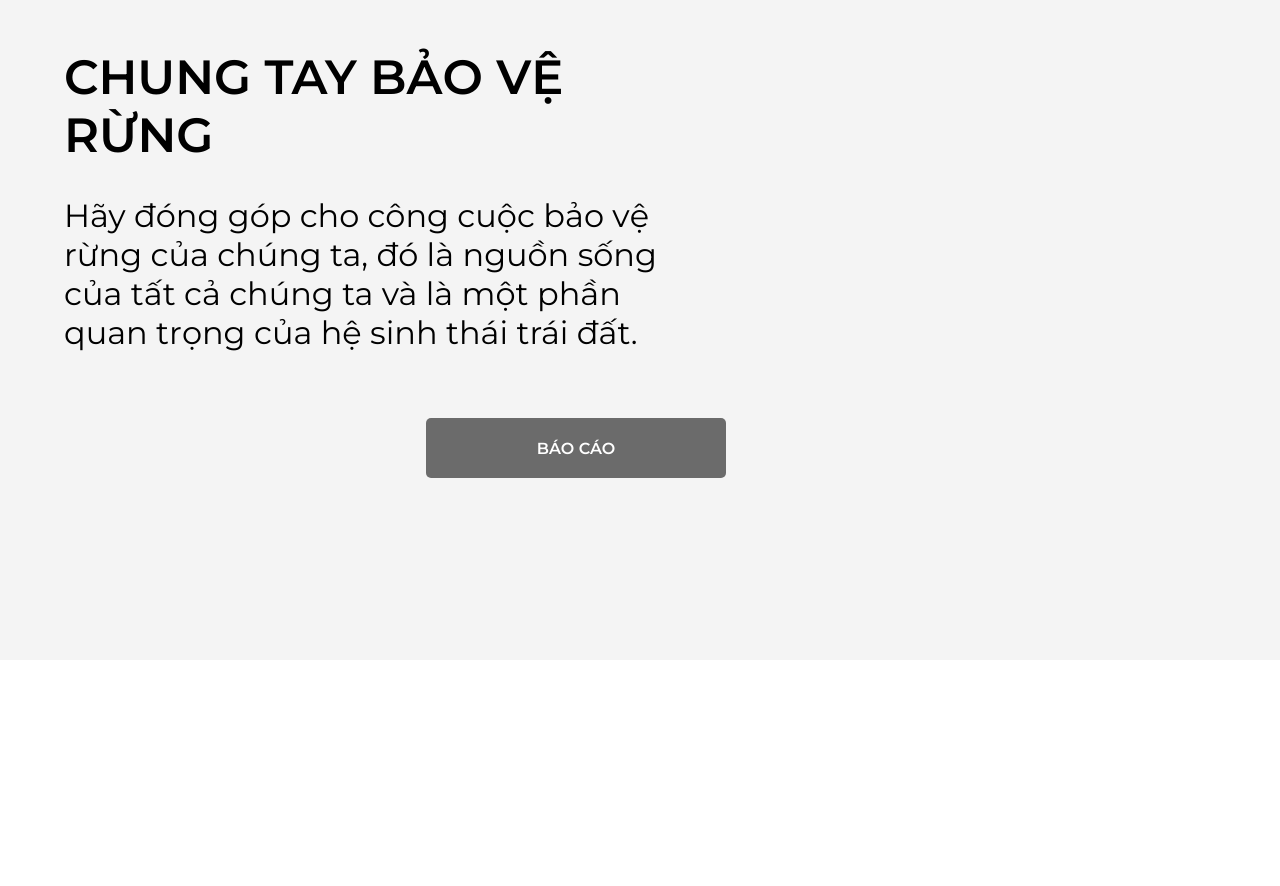
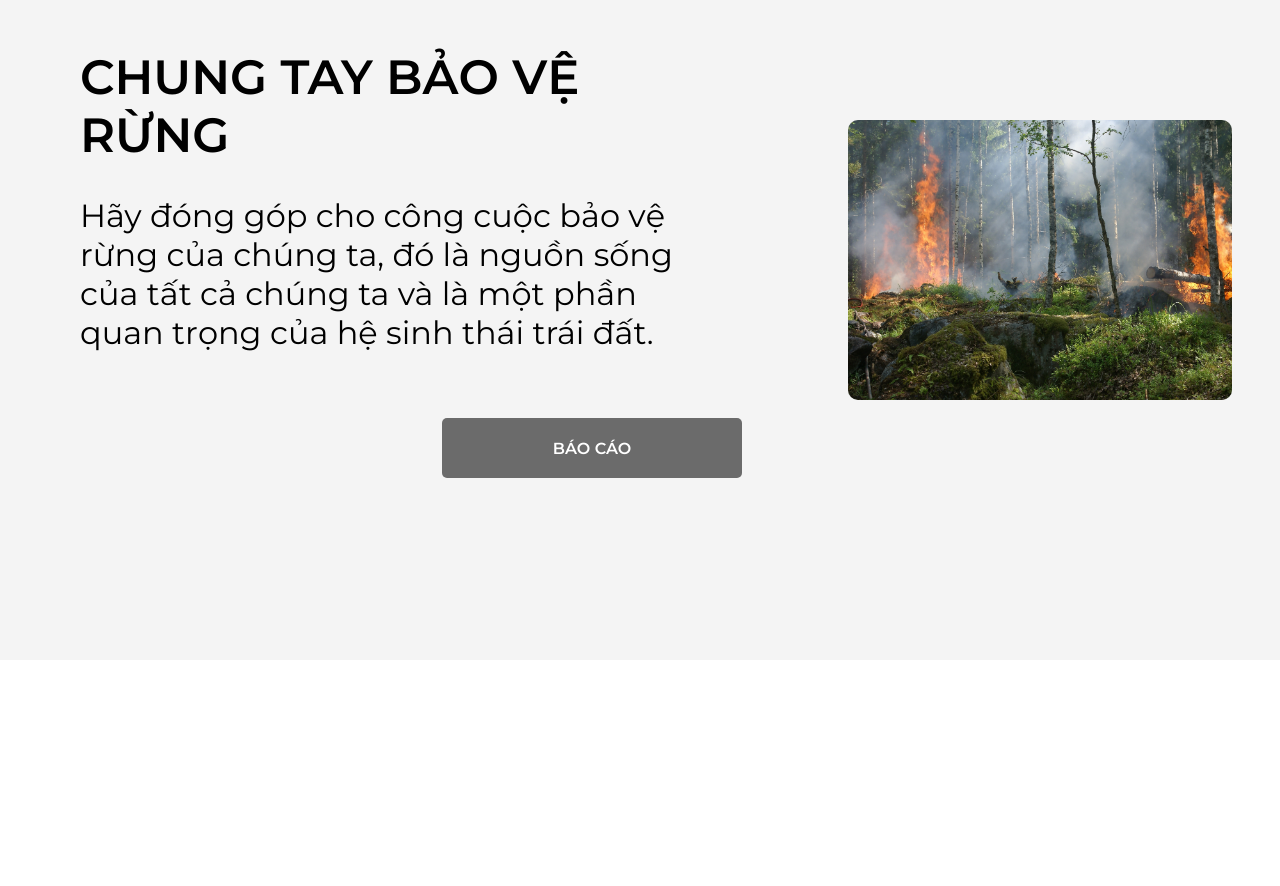
Before and after one commit to bobaonhan123/bwd2023, a React (Create React App) app: page / in a window 1280 px wide. Shown: the part 1140-2026 px from the top of the page. Built offline with nearby package versions, Linux system fonts and the light colour scheme.

Commit message:
updated report page in mainpage

```diff
--- a/src/Assets/CSS/MainPage.css
+++ b/src/Assets/CSS/MainPage.css
@@ -75,7 +75,18 @@
 }
 
 .prevention-page .image {
-    width: 35%;
+    width: 30%;
+    height: 35vh;
+    background: url('../Img/Fire.jpg');
+    background-size: cover;
+    border-radius: 10px;
+    -webkit-transition: .3s ease-in;
+	transition: .3s ease-in;
+}
+
+.prevention-page .image:hover {
+    -webkit-transform: scale(1.1);
+	transform: scale(1.1);
 }
 
 .prevention-page .prevention-content-pane>a {
@@ -180,7 +191,7 @@
         overflow: hidden;
         height: 60vh;
     }
-    .intro-page .image {
+    .prevention-page .image {
         display: none;
     }
     .prevention-page {
--- a/src/Assets/CSS/NewsComponent.css
+++ b/src/Assets/CSS/NewsComponent.css
@@ -39,7 +39,7 @@
 }
 
 .news-component>a:hover>img {
-    -webkit-transform: scale(1.1);
+    -webkit-transform: scale(1.03);
 	transform: scale(1.03);
 }
 
@@ -47,7 +47,7 @@
     display: block;
     height: 16px*1.3*3;
     line-height: 1.3;
-    -webkit-line-clamp: 3;  /* số dòng hiển thị */
+    -webkit-line-clamp: 3;
     -webkit-box-orient: vertical;
     overflow: hidden;
     text-overflow: ellipsis;
```
Also changed, not shown: src/Assets/Img/Fire.jpg (added).
